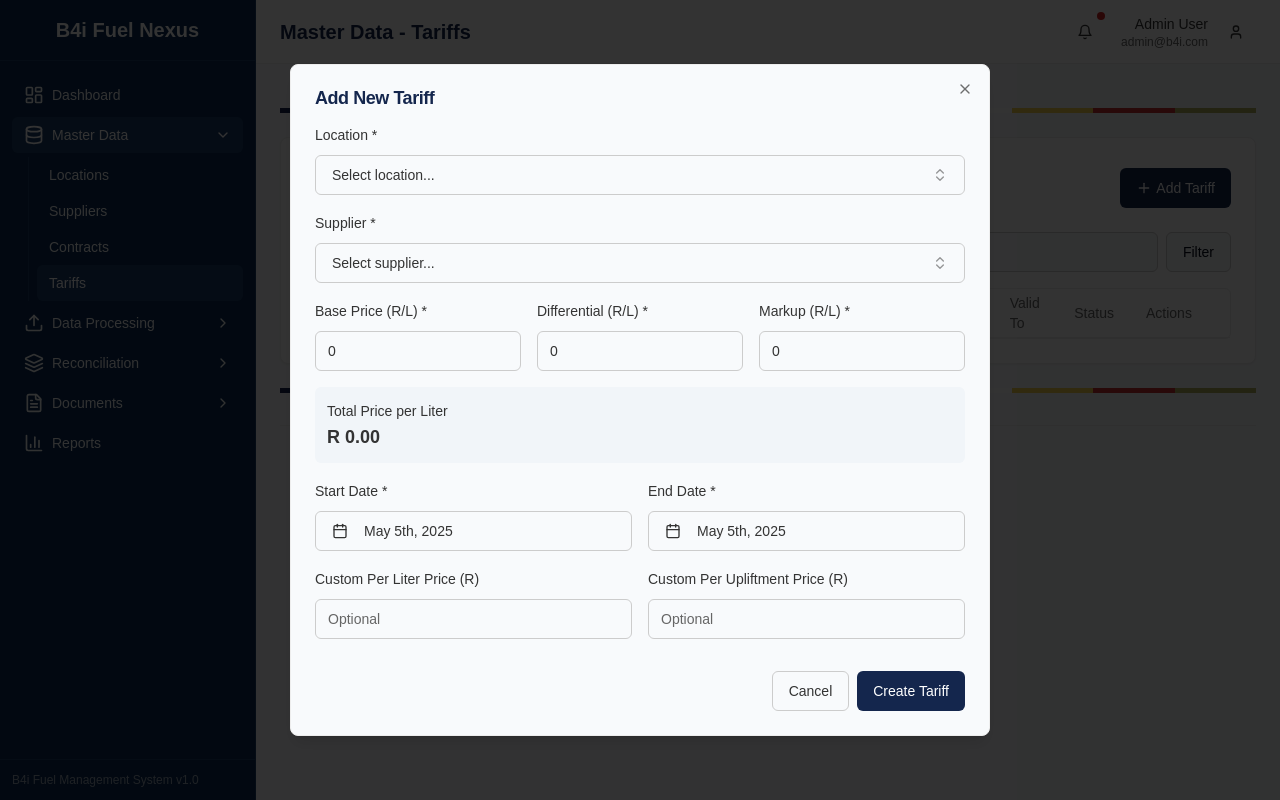
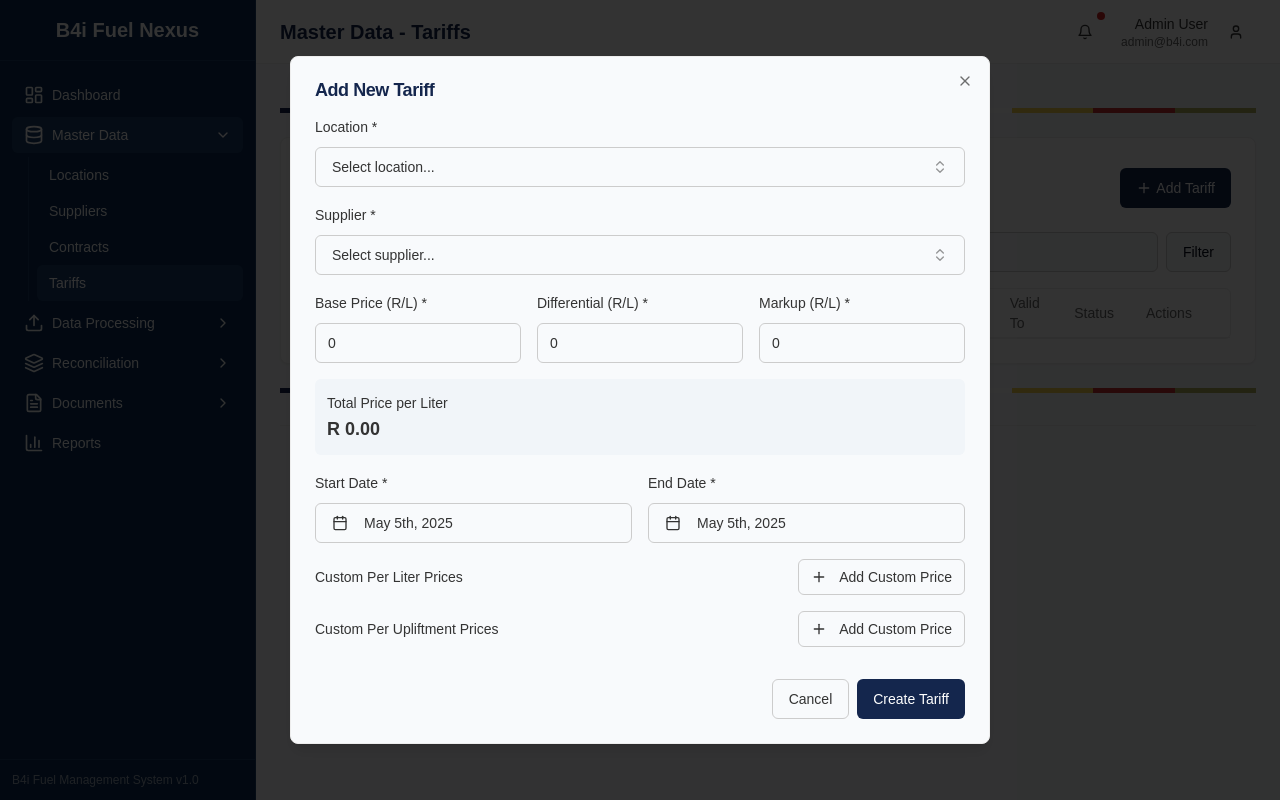
Before and after one commit to Morne004/fuel-nexus-tracker-51, a React (Vite) app: page /master-data/tariffs in a window 1280 px wide. Both pictures are taken after typing "Sample" into the empty fields and a click on the button "Add Tariff". Built offline with nearby package versions, Linux system fonts and the light colour scheme.

Commit message:
feat: Allow multiple custom prices in tariff modal
The tariff modal in `src/components/modals/TariffModal.tsx` was updated to allow users to add multiple custom prices, each with a description and a value. The user can now add multiple "Custom Per Liter" and "Custom Per Upliftment" prices.

```diff
--- a/src/components/modals/TariffModal.tsx
+++ b/src/components/modals/TariffModal.tsx
@@ -10,8 +10,14 @@ import { Command, CommandEmpty, CommandGroup, CommandInput, CommandItem, Command
 import { Alert, AlertDescription } from '@/components/ui/alert';
 import { Card, CardContent, CardHeader, CardTitle } from '@/components/ui/card';
 import { format, addWeeks, addMonths, differenceInDays } from 'date-fns';
-import { CalendarIcon, Check, ChevronsUpDown, AlertTriangle, Info } from 'lucide-react';
+import { CalendarIcon, Check, ChevronsUpDown, AlertTriangle, Info, Plus, Trash2 } from 'lucide-react';
 import { cn } from '@/lib/utils';
+
+interface CustomPrice {
+  id: string;
+  description: string;
+  price: number;
+}
 
 interface Tariff {
   id?: number;
@@ -23,8 +29,8 @@ interface Tariff {
   markup: number;
   startDate: Date;
   endDate: Date;
-  customPerLiterPrice?: number;
-  customPerUpliftmentPrice?: number;
+  customPerLiterPrices?: CustomPrice[];
+  customPerUpliftmentPrices?: CustomPrice[];
   isSpotTariff: boolean;
   contractRef?: string;
 }
@@ -83,8 +89,8 @@ const TariffModal = ({ open, onOpenChange, tariff, onSave, mode }: TariffModalPr
     markup: 0,
     startDate: new Date(),
     endDate: new Date(),
-    customPerLiterPrice: undefined,
-    customPerUpliftmentPrice: undefined,
+    customPerLiterPrices: [],
+    customPerUpliftmentPrices: [],
     isSpotTariff: false,
   });
 
@@ -96,7 +102,11 @@ const TariffModal = ({ open, onOpenChange, tariff, onSave, mode }: TariffModalPr
 
   useEffect(() => {
     if (tariff && mode === 'edit') {
-      setFormData(tariff);
+      setFormData({
+        ...tariff,
+        customPerLiterPrices: tariff.customPerLiterPrices || [],
+        customPerUpliftmentPrices: tariff.customPerUpliftmentPrices || [],
+      });
       checkForContract(tariff.supplierId, tariff.locationId);
     } else {
       setFormData({
@@ -108,8 +118,8 @@ const TariffModal = ({ open, onOpenChange, tariff, onSave, mode }: TariffModalPr
         markup: 0,
         startDate: new Date(),
         endDate: new Date(),
-        customPerLiterPrice: undefined,
-        customPerUpliftmentPrice: undefined,
+        customPerLiterPrices: [],
+        customPerUpliftmentPrices: [],
         isSpotTariff: false,
       });
       setContract(null);
@@ -165,6 +175,40 @@ const TariffModal = ({ open, onOpenChange, tariff, onSave, mode }: TariffModalPr
 
   const calculateTotalPrice = () => {
     return formData.basePrice + formData.differential + formData.markup;
+  };
+
+  const addCustomPrice = (type: 'liter' | 'upliftment') => {
+    const newPrice: CustomPrice = {
+      id: Math.random().toString(36).substr(2, 9),
+      description: '',
+      price: 0
+    };
+
+    setFormData(prev => ({
+      ...prev,
+      [type === 'liter' ? 'customPerLiterPrices' : 'customPerUpliftmentPrices']: [
+        ...(type === 'liter' ? prev.customPerLiterPrices || [] : prev.customPerUpliftmentPrices || []),
+        newPrice
+      ]
+    }));
+  };
+
+  const removeCustomPrice = (type: 'liter' | 'upliftment', id: string) => {
+    setFormData(prev => ({
+      ...prev,
+      [type === 'liter' ? 'customPerLiterPrices' : 'customPerUpliftmentPrices']:
+        (type === 'liter' ? prev.customPerLiterPrices || [] : prev.customPerUpliftmentPrices || [])
+          .filter(price => price.id !== id)
+    }));
+  };
+
+  const updateCustomPrice = (type: 'liter' | 'upliftment', id: string, field: 'description' | 'price', value: string | number) => {
+    setFormData(prev => ({
+      ...prev,
+      [type === 'liter' ? 'customPerLiterPrices' : 'customPerUpliftmentPrices']:
+        (type === 'liter' ? prev.customPerLiterPrices || [] : prev.customPerUpliftmentPrices || [])
+          .map(price => price.id === id ? { ...price, [field]: value } : price)
+    }));
   };
 
   const handleSubmit = (e: React.FormEvent) => {
@@ -246,18 +290,32 @@ const TariffModal = ({ open, onOpenChange, tariff, onSave, mode }: TariffModalPr
                 <p className="text-lg font-bold">R {calculateTotalPrice().toFixed(2)}</p>
               </div>
 
-              {(formData.customPerLiterPrice || formData.customPerUpliftmentPrice) && (
-                <div className="grid grid-cols-2 gap-4">
-                  {formData.customPerLiterPrice && (
+              {(formData.customPerLiterPrices?.length || formData.customPerUpliftmentPrices?.length) && (
+                <div className="space-y-3">
+                  {formData.customPerLiterPrices && formData.customPerLiterPrices.length > 0 && (
                     <div>
-                      <Label className="text-sm font-medium">Custom Per Liter Price</Label>
-                      <p className="text-sm text-muted-foreground">R {formData.customPerLiterPrice.toFixed(2)}</p>
+                      <Label className="text-sm font-medium">Custom Per Liter Prices</Label>
+                      <div className="space-y-1">
+                        {formData.customPerLiterPrices.map((price) => (
+                          <div key={price.id} className="flex justify-between text-sm text-muted-foreground">
+                            <span>{price.description}</span>
+                            <span>R {price.price.toFixed(2)}</span>
+                          </div>
+                        ))}
+                      </div>
                     </div>
                   )}
-                  {formData.customPerUpliftmentPrice && (
+                  {formData.customPerUpliftmentPrices && formData.customPerUpliftmentPrices.length > 0 && (
                     <div>
-                      <Label className="text-sm font-medium">Custom Per Upliftment Price</Label>
-                      <p className="text-sm text-muted-foreground">R {formData.customPerUpliftmentPrice.toFixed(2)}</p>
+                      <Label className="text-sm font-medium">Custom Per Upliftment Prices</Label>
+                      <div className="space-y-1">
+                        {formData.customPerUpliftmentPrices.map((price) => (
+                          <div key={price.id} className="flex justify-between text-sm text-muted-foreground">
+                            <span>{price.description}</span>
+                            <span>R {price.price.toFixed(2)}</span>
+                          </div>
+                        ))}
+                      </div>
                     </div>
                   )}
                 </div>
@@ -556,36 +614,86 @@ const TariffModal = ({ open, onOpenChange, tariff, onSave, mode }: TariffModalPr
             </div>
           </div>
 
-          {/* Custom Prices */}
-          <div className="grid grid-cols-2 gap-4">
-            <div className="space-y-2">
-              <Label htmlFor="customPerLiter">Custom Per Liter Price (R)</Label>
+          {/* Custom Per Liter Prices */}
+          <div className="space-y-3">
+            <div className="flex items-center justify-between">
+              <Label className="text-sm font-medium">Custom Per Liter Prices</Label>
+              <Button type="button" variant="outline" size="sm" onClick={() => addCustomPrice('liter')}>
+                <Plus className="h-4 w-4 mr-1" />
+                Add Custom Price
+              </Button>
+            </div>
+            {formData.customPerLiterPrices && formData.customPerLiterPrices.map((price) => (
+              <div key={price.id} className="flex gap-2 items-end">
+                <div className="flex-1">
+                  <Label className="text-xs">Description</Label>
                   <Input
-                id="customPerLiter"
+                    placeholder="e.g., Peak hour surcharge"
+                    value={price.description}
+                    onChange={(e) => updateCustomPrice('liter', price.id, 'description', e.target.value)}
+                  />
+                </div>
+                <div className="w-32">
+                  <Label className="text-xs">Price (R)</Label>
+                  <Input
                     type="number"
                     step="0.01"
-                value={formData.customPerLiterPrice || ''}
-                onChange={(e) => setFormData({
-                  ...formData,
-                  customPerLiterPrice: e.target.value ? parseFloat(e.target.value) : undefined
-                })}
-                placeholder="Optional"
+                    placeholder="0.00"
+                    value={price.price}
+                    onChange={(e) => updateCustomPrice('liter', price.id, 'price', parseFloat(e.target.value) || 0)}
                   />
                 </div>
-            <div className="space-y-2">
-              <Label htmlFor="customPerUpliftment">Custom Per Upliftment Price (R)</Label>
+                <Button
+                  type="button"
+                  variant="ghost"
+                  size="icon"
+                  onClick={() => removeCustomPrice('liter', price.id)}
+                >
+                  <Trash2 className="h-4 w-4" />
+                </Button>
+              </div>
+            ))}
+          </div>
+
+          {/* Custom Per Upliftment Prices */}
+          <div className="space-y-3">
+            <div className="flex items-center justify-between">
+              <Label className="text-sm font-medium">Custom Per Upliftment Prices</Label>
+              <Button type="button" variant="outline" size="sm" onClick={() => addCustomPrice('upliftment')}>
+                <Plus className="h-4 w-4 mr-1" />
+                Add Custom Price
+              </Button>
+            </div>
+            {formData.customPerUpliftmentPrices && formData.customPerUpliftmentPrices.map((price) => (
+              <div key={price.id} className="flex gap-2 items-end">
+                <div className="flex-1">
+                  <Label className="text-xs">Description</Label>
                   <Input
-                id="customPerUpliftment"
+                    placeholder="e.g., Weekend service fee"
+                    value={price.description}
+                    onChange={(e) => updateCustomPrice('upliftment', price.id, 'description', e.target.value)}
+                  />
+                </div>
+                <div className="w-32">
+                  <Label className="text-xs">Price (R)</Label>
+                  <Input
                     type="number"
                     step="0.01"
-                value={formData.customPerUpliftmentPrice || ''}
-                onChange={(e) => setFormData({
-                  ...formData,
-                  customPerUpliftmentPrice: e.target.value ? parseFloat(e.target.value) : undefined
-                })}
-                placeholder="Optional"
+                    placeholder="0.00"
+                    value={price.price}
+                    onChange={(e) => updateCustomPrice('upliftment', price.id, 'price', parseFloat(e.target.value) || 0)}
                   />
                 </div>
+                <Button
+                  type="button"
+                  variant="ghost"
+                  size="icon"
+                  onClick={() => removeCustomPrice('upliftment', price.id)}
+                >
+                  <Trash2 className="h-4 w-4" />
+                </Button>
+              </div>
+            ))}
           </div>
 
           <div className="flex justify-end gap-2 pt-4">
--- a/src/pages/master-data/Tariffs.tsx
+++ b/src/pages/master-data/Tariffs.tsx
@@ -1,4 +1,3 @@
-
 import React, { useState } from 'react';
 import PageLayout from '@/components/layout/PageLayout';
 import TariffModal from '@/components/modals/TariffModal';
@@ -10,6 +9,12 @@ import { Plus, Search, Pencil, Trash } from 'lucide-react';
 import { Badge } from '@/components/ui/badge';
 import { AlertDialog, AlertDialogAction, AlertDialogCancel, AlertDialogContent, AlertDialogDescription, AlertDialogFooter, AlertDialogHeader, AlertDialogTitle, AlertDialogTrigger } from '@/components/ui/alert-dialog';
 
+interface CustomPrice {
+  id: string;
+  description: string;
+  price: number;
+}
+
 interface Tariff {
   id?: number;
   supplierId: string;
@@ -20,8 +25,8 @@ interface Tariff {
   markup: number;
   startDate: Date;
   endDate: Date;
-  customPerLiterPrice?: number;
-  customPerUpliftmentPrice?: number;
+  customPerLiterPrices?: CustomPrice[];
+  customPerUpliftmentPrices?: CustomPrice[];
   isSpotTariff: boolean;
   contractRef?: string;
   supplier?: string;
@@ -44,7 +49,10 @@ const initialTariffs: Tariff[] = [
     startDate: new Date("2023-01-01"),
     endDate: new Date("2023-06-30"),
     status: "Active",
-    isSpotTariff: false
+    isSpotTariff: false,
+    customPerLiterPrices: [
+      { id: '1', description: 'Peak hour surcharge', price: 0.50 }
+    ]
   },
   {
     id: 2,
@@ -59,7 +67,10 @@ const initialTariffs: Tariff[] = [
     startDate: new Date("2023-01-01"),
     endDate: new Date("2023-12-31"),
     status: "Active",
-    isSpotTariff: false
+    isSpotTariff: false,
+    customPerUpliftmentPrices: [
+      { id: '2', description: 'Weekend service fee', price: 150.00 }
+    ]
   },
   {
     id: 3,
@@ -90,7 +101,13 @@ const initialTariffs: Tariff[] = [
     endDate: new Date("2023-06-30"),
     status: "Active",
     isSpotTariff: true,
-    customPerLiterPrice: 20.50
+    customPerLiterPrices: [
+      { id: '3', description: 'Airport access fee', price: 0.25 }
+    ],
+    customPerUpliftmentPrices: [
+      { id: '4', description: 'Security handling', price: 75.00 },
+      { id: '5', description: 'Emergency response', price: 50.00 }
+    ]
   },
 ];
 
@@ -174,6 +191,11 @@ const Tariffs = () => {
     return tariff.basePrice + tariff.differential + tariff.markup;
   };
 
+  const hasCustomPrices = (tariff: Tariff) => {
+    return (tariff.customPerLiterPrices && tariff.customPerLiterPrices.length > 0) ||
+           (tariff.customPerUpliftmentPrices && tariff.customPerUpliftmentPrices.length > 0);
+  };
+
   return (
     <PageLayout title="Master Data - Tariffs">
       <Card>
@@ -240,10 +262,12 @@ const Tariffs = () => {
                       )}
                     </TableCell>
                     <TableCell className="font-medium">
-                      R {tariff.customPerLiterPrice ? tariff.customPerLiterPrice.toFixed(2) : calculateTotalPrice(tariff).toFixed(2)}
-                      {tariff.customPerLiterPrice && (
-                        <div className="text-xs text-muted-foreground">Custom</div>
-                      )}
+                      <div>
+                        R {calculateTotalPrice(tariff).toFixed(2)}
+                        {hasCustomPrices(tariff) && (
+                          <div className="text-xs text-muted-foreground">+ custom prices</div>
+                        )}
+                      </div>
                     </TableCell>
                     <TableCell>R {tariff.basePrice.toFixed(2)}</TableCell>
                     <TableCell>R {tariff.differential.toFixed(2)}</TableCell>
```
Lines whose indentation alone changed are shown as unchanged.
